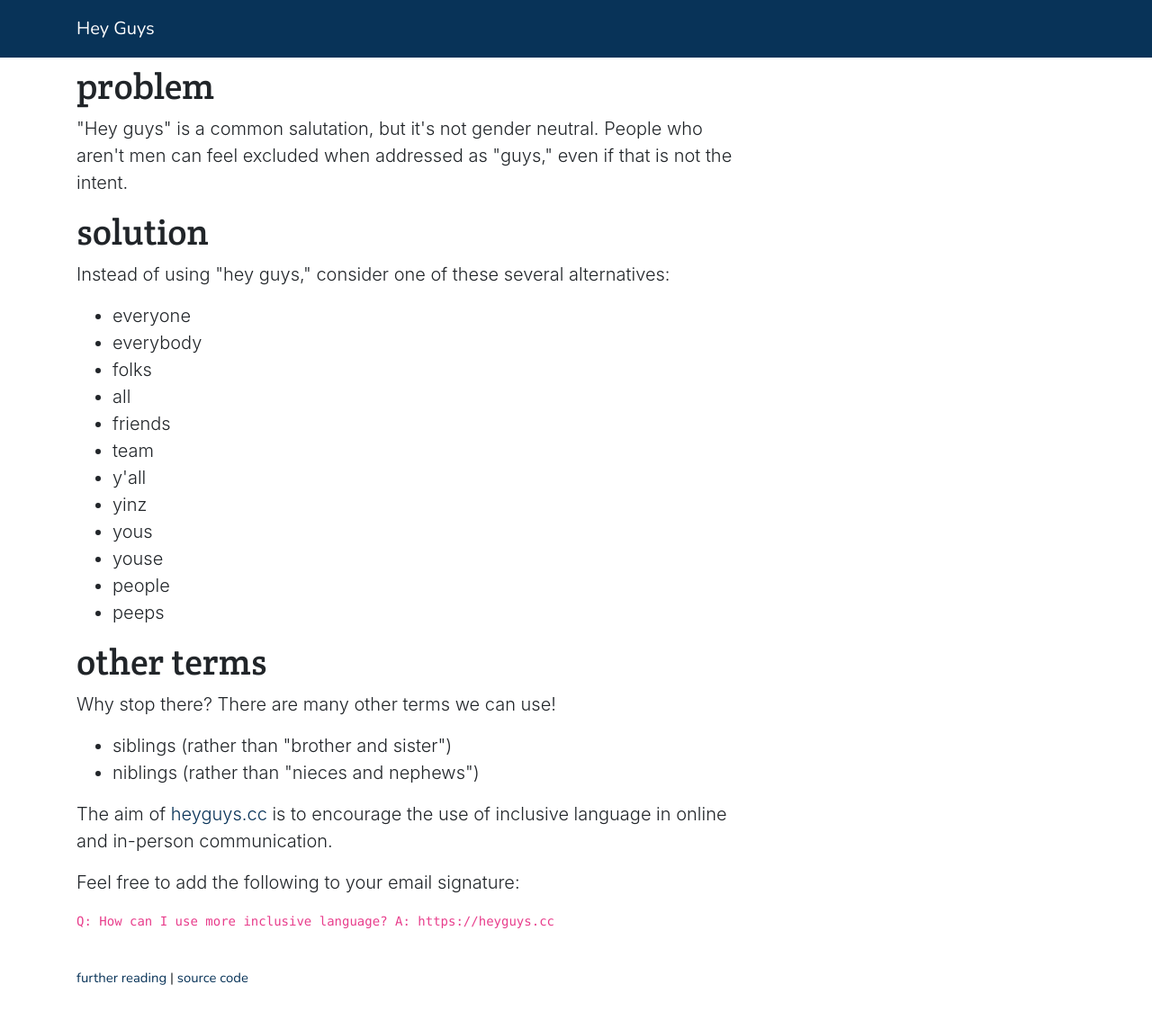
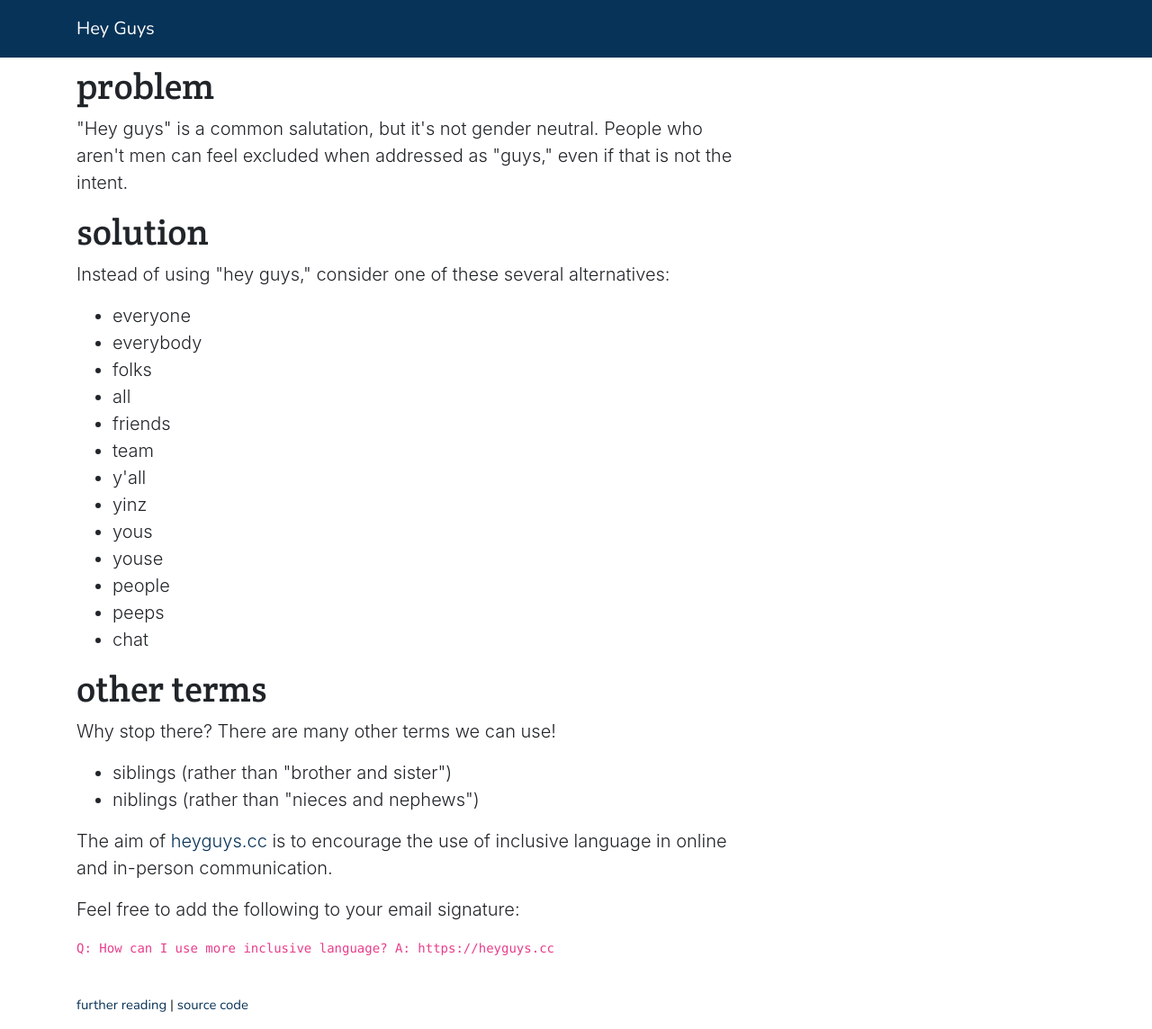
Before and after one commit to williln/heyguys.cc, a Jekyll site: the page built from index.md, in a window 1280 px wide and 1144 px high. Shown: the whole window at 90% size. Built offline with Jekyll 4.4.1, drawn with Linux system fonts in a browser that asks for light colours; nearby versions of some CDN libraries.

Commit message:
Update index.md
add 'chat' as in 'hey chat'

```diff
--- a/index.md
+++ b/index.md
@@ -23,6 +23,7 @@ image: /static/img/hello.jpg
           <li>youse</li>
           <li>people</li>
           <li>peeps</li>
+          <li>chat</li>
         </ul>
         <h1>other terms</h1>
         <p class="lead">Why stop there? There are many other terms we can use!</p>
```
